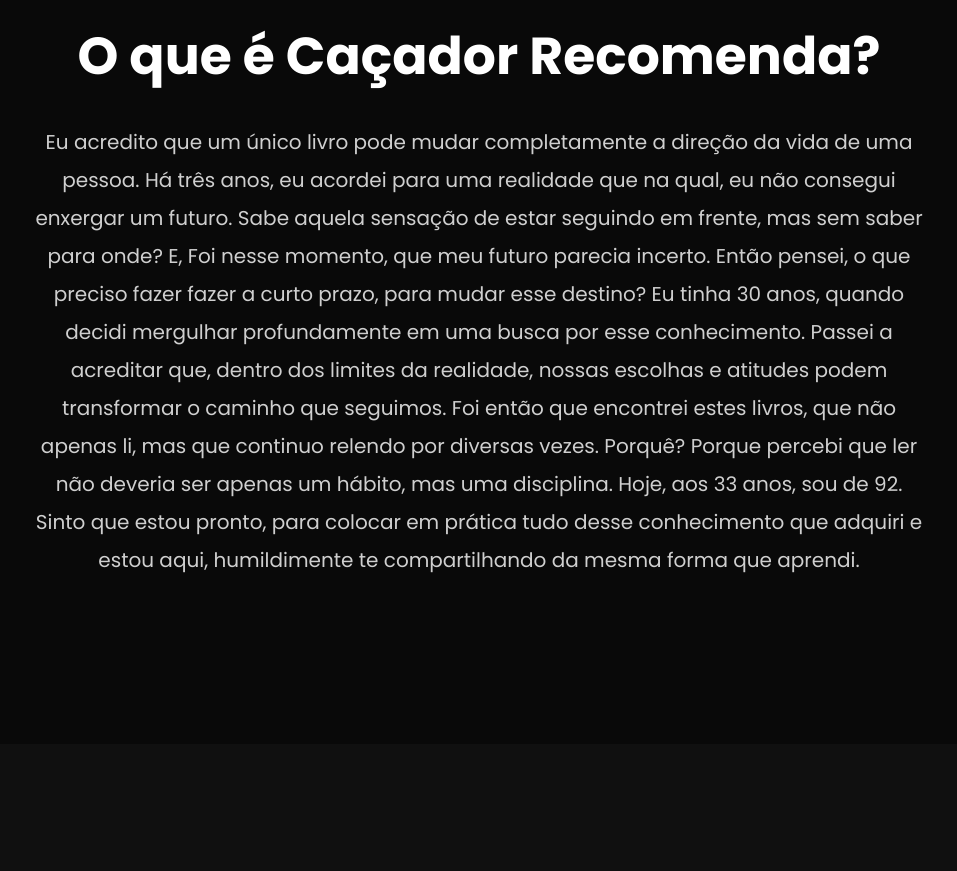
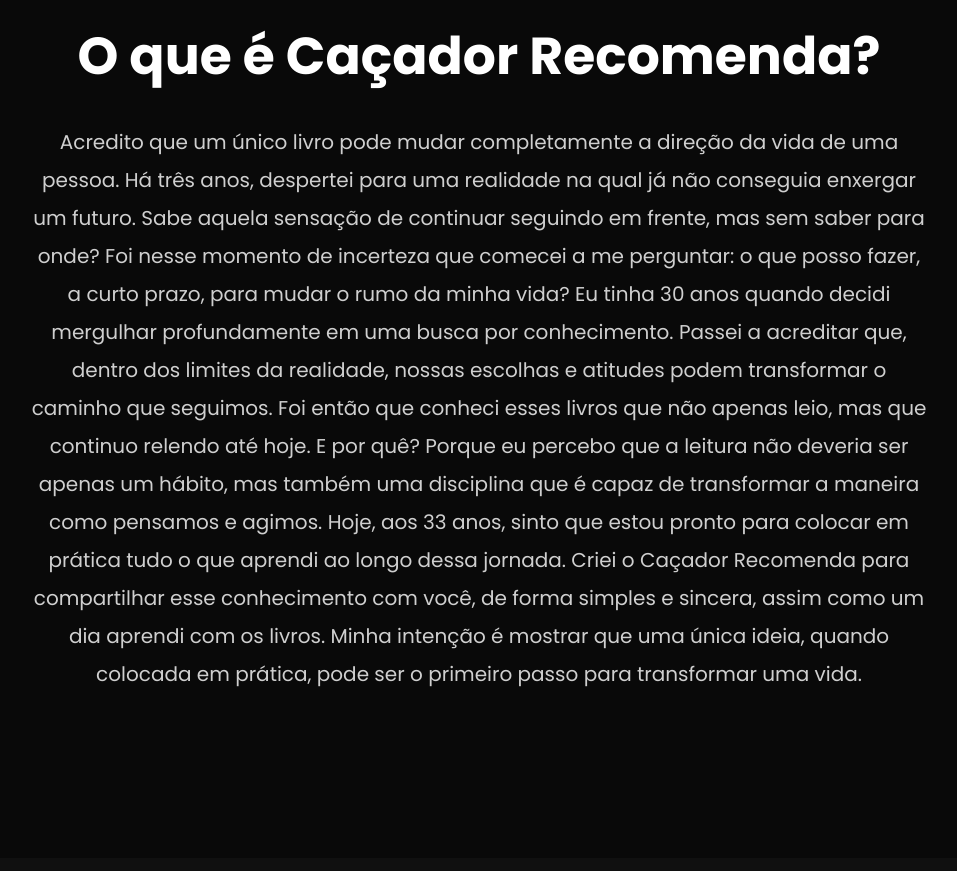
Before and after one commit to cairodias/cairodias.github.io, a plain HTML site: page index.html in a window 1280 px wide. Shown: the part 4085-4956 px from the top of the page, without its empty margins (161-1118 px from the left). Drawn offline with Linux system fonts and the light colour scheme; a script that the page names is missing.

Commit message:
Update index.html

```diff
--- a/index.html
+++ b/index.html
@@ -685,21 +685,25 @@
 
                 SOBRE O PROJETO
 
+
+
+
             </span>
 
+
             <h2>O que é Caçador Recomenda?</h2>
+
+
+
 
             <p>
 
 
-                Eu acredito que um único livro pode mudar completamente a direção da vida de uma pessoa. Há três anos, eu acordei para uma realidade que na qual, eu não consegui enxergar um futuro.
-                Sabe aquela sensação de estar seguindo em frente, mas sem saber para onde? E, Foi nesse momento, que meu futuro parecia incerto.
-                Então pensei, o que preciso fazer fazer a curto prazo, para mudar esse destino?
+                Acredito que um único livro pode mudar completamente a direção da vida de uma pessoa. Há três anos, despertei para uma realidade na qual já não conseguia enxergar um futuro. Sabe aquela sensação de continuar seguindo em frente, mas sem saber para onde? Foi nesse momento de incerteza que comecei a me perguntar: o que posso fazer, a curto prazo, para mudar o rumo da minha vida?
 
-                Eu tinha 30 anos, quando decidi mergulhar profundamente em uma busca por esse conhecimento. Passei a acreditar que, dentro dos limites da realidade, nossas escolhas e atitudes podem transformar
-                o caminho que seguimos. Foi então que encontrei estes livros, que não apenas li, mas que continuo relendo por diversas vezes. Porquê? Porque percebi que ler não deveria ser apenas um hábito, mas uma disciplina.
+Eu tinha 30 anos quando decidi mergulhar profundamente em uma busca por conhecimento. Passei a acreditar que, dentro dos limites da realidade, nossas escolhas e atitudes podem transformar o caminho que seguimos. Foi então que conheci esses  livros que não apenas leio, mas que continuo relendo até hoje. E por quê? Porque eu percebo que a leitura não deveria ser apenas um hábito, mas também uma disciplina que é capaz de transformar a maneira como pensamos e agimos.
 
-                Hoje, aos 33 anos, sou de 92. Sinto que estou pronto, para colocar em prática tudo desse conhecimento que adquiri e estou aqui, humildimente te compartilhando da mesma forma que aprendi.
+Hoje, aos 33 anos, sinto que estou pronto para colocar em prática tudo o que aprendi ao longo dessa jornada. Criei o Caçador Recomenda para compartilhar esse conhecimento com você, de forma simples e sincera, assim como um dia aprendi com os livros. Minha intenção é mostrar que uma única ideia, quando colocada em prática, pode ser o primeiro passo para transformar uma vida.
 
 
             </p>
```
